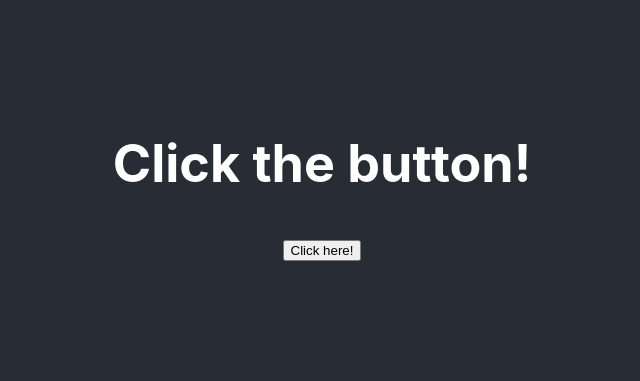
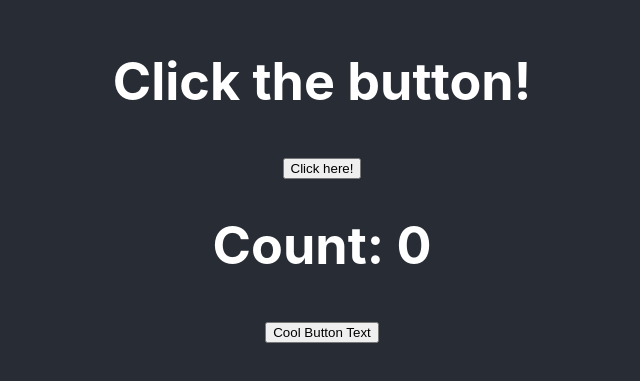
Before and after one commit to Yalhash/ReactLearn, a React (Create React App) app in the folder hello_world/: page / in a window 1280 px wide. Shown: the part 221-602 px from the top of the page, without its empty margins (318-958 px from the left). Built offline with nearby package versions, Linux system fonts and the light colour scheme.

Commit message:
Added a second stateful component which accesses the state, and tested setState

```diff
--- a/hello_world/src/App.js
+++ b/hello_world/src/App.js
@@ -7,6 +7,7 @@ import PropsClassComponent from './components/PropsClassComponent';
 */
 
 import StatefulClassComponent from './components/StatefulClassComponent';
+import StatefulClassComponent_2 from './components/StatefulClassComponent_2';
 
 
 
@@ -29,6 +30,7 @@ function App() {
         */
         }
       <StatefulClassComponent />
+      <StatefulClassComponent_2 />
       </header>
     </div>
   );
--- /dev/null
+++ b/hello_world/src/components/StatefulClassComponent_2.js
@@ -0,0 +1,27 @@
+import React, { Component } from "react";
+
+
+class StatefulClassComponent_2 extends Component {
+    constructor() {
+        super();
+        this.state = {
+            numVal: 0,
+            ButtonText: "Cool Button Text",
+        };
+    }
+
+    // It seems that the "Set state" function is necessary when changing the state
+    // if you do not indicate that the state is updated, the content will not re-render
+    render() {
+        return (
+            <div>
+                <h1>Count: {this.state.numVal}</h1>
+                <button onClick={() => this.setState({ numVal: this.state.numVal + 1 })}>
+                    {this.state.ButtonText}
+                </button>
+            </div>
+        );
+    }
+}
+
+export default StatefulClassComponent_2;
```
